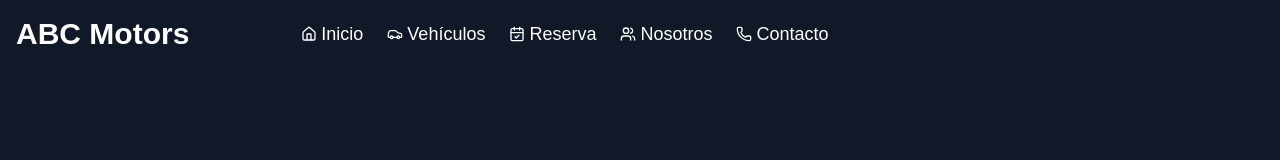
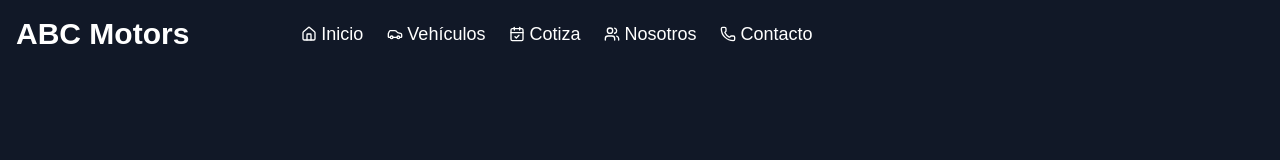
Before and after one commit to zRaidev/abc-motors, a React (Vite) app: page / in a window 1280 px wide. Shown: the top 160 px of the page. Built offline with nearby package versions, Linux system fonts and the light colour scheme.

Commit message:
feat: update Navbar to change 'Reserva' link to 'Cotiza'

```diff
--- a/src/components/Navbar.jsx
+++ b/src/components/Navbar.jsx
@@ -16,7 +16,7 @@ function Navbar() {
           <ul className="hidden md:flex space-x-6 text-lg font-medium items-center">
             <li className="flex items-center gap-1 hover:text-pink-500 transition duration-200"><Home size={16} /><Link to="/">Inicio</Link></li>
             <li className="flex items-center gap-1 hover:text-pink-500 transition duration-200"><Car size={16} /><Link to="/vehiculos">Vehículos</Link></li>
-            <li className="flex items-center gap-1 hover:text-pink-500 transition duration-200"><CalendarCheck size={16} /><Link to="/reserva">Reserva</Link></li>
+          <li className="flex items-center gap-1 hover:text-pink-500 transition duration-200"><CalendarCheck size={16} /><Link to="/cotizar">Cotiza</Link></li>
             <li className="flex items-center gap-1 hover:text-pink-500 transition duration-200"><Users size={16} /><Link to="/nosotros">Nosotros</Link></li>
             <li className="flex items-center gap-1 hover:text-pink-500 transition duration-200"><Phone size={16} /><Link to="/contacto">Contacto</Link></li>
           </ul>
```
